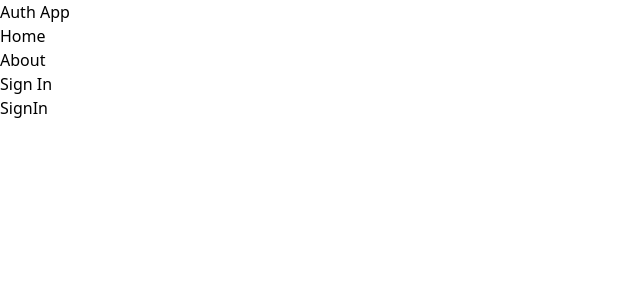
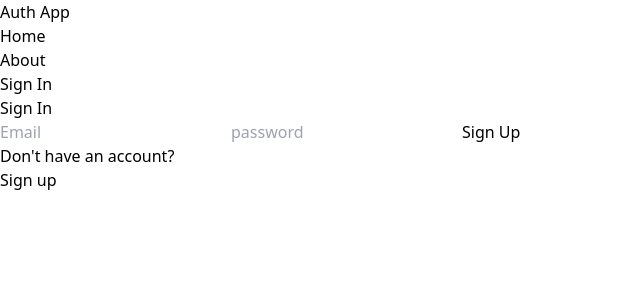
Before and after one commit to martins091/mern-auth, a React (Vite) app in the folder client/: page /sign-in in a window 1280 px wide. Shown: the top 300 px of the page, without its empty margins (0-640 px from the left). Built offline with nearby package versions, Linux system fonts and the light colour scheme.

Commit message:
complete the sign in functionality

```diff
--- a/client/src/pages/SignIn.jsx
+++ b/client/src/pages/SignIn.jsx
@@ -1,7 +1,77 @@
-import React from 'react'
+import React, { useState } from "react";
+import { Link, useNavigate } from "react-router-dom";
 
 export default function SignIn() {
+  const [formData, setFormData] = useState({});
+  const [error, setError] = useState(false);
+  const [loading, setLoading] = useState(false);
+  const navigate = useNavigate();
+  const handleChange = (e) => {
+    setFormData({ ...formData, [e.target.id]: e.target.value });
+  };
+
+  const handleSubmit = async (e) => {
+    e.preventDefault();
+    try {
+      setLoading(true)
+      setError(false)
+      const res = await fetch('/api/auth/signin', {
+        method: 'POST',
+        headers: {
+          'Content-Type': 'application/json',
+        },
+        body: JSON.stringify(formData),
+      });
+      const data = await res.json();
+      setLoading(false);
+      if (data.success === false){
+        setError(true);
+        return;
+      }
+      navigate('/')
+    } catch {
+      setLoading(false)
+      setError(true);
+    }
+  }
   return (
-    <div>SignIn</div>
-  )
+    <div className="p-3 max-w-lg mx-auto">
+      <h1
+        className="text-3xl text-center font-semibold
+      my-7"
+      >
+        Sign In
+      </h1>
+      <form onSubmit={handleSubmit} className="flex flex-col gap-4">
+        <input
+          type="email"
+          placeholder="Email"
+          id="email"
+          className="bg-slate-100 p-3 rounded-lg"
+          onChange={handleChange}
+        />
+        <input
+          type="password"
+          placeholder="password"
+          id="password"
+          className="bg-slate-100 p-3 rounded-lg"
+          onChange={handleChange}
+        />
+        <button
+          disabled={loading}
+          type="handleSubmit"
+          className="bg-slate-700 text-white p-3 rounded-lg
+         uppercase hover:opacity-95 disabled:opacity-80">
+          {loading ? 'Loading...': 'Sign Up'}
+        </button>
+      </form>
+      <div className="flex gap-2 mt-5">
+        <p> Don't have an account?</p>
+        <Link to="/sign-up">
+          <span className="text-blue-500">Sign up</span>
+        </Link>
+      </div>
+      <p className="text-red-700 mt-5">{error && 'something went wrong!'}</p>
+    </div>
+  );
 }
--- a/client/src/pages/SignUp.jsx
+++ b/client/src/pages/SignUp.jsx
@@ -1,10 +1,11 @@
 import React, { useState } from "react";
-import { Link } from "react-router-dom";
+import { Link, useNavigate } from "react-router-dom";
 
 export default function SignUp() {
   const [formData, setFormData] = useState({});
   const [error, setError] = useState(false);
   const [loading, setLoading] = useState(false);
+  const navigate = useNavigate();
   const handleChange = (e) => {
     setFormData({ ...formData, [e.target.id]: e.target.value });
   };
@@ -27,6 +28,7 @@
         setError(true);
         return;
       }
+      navigate('/sign-in');
     } catch {
       setLoading(false)
       setError(true);
```
